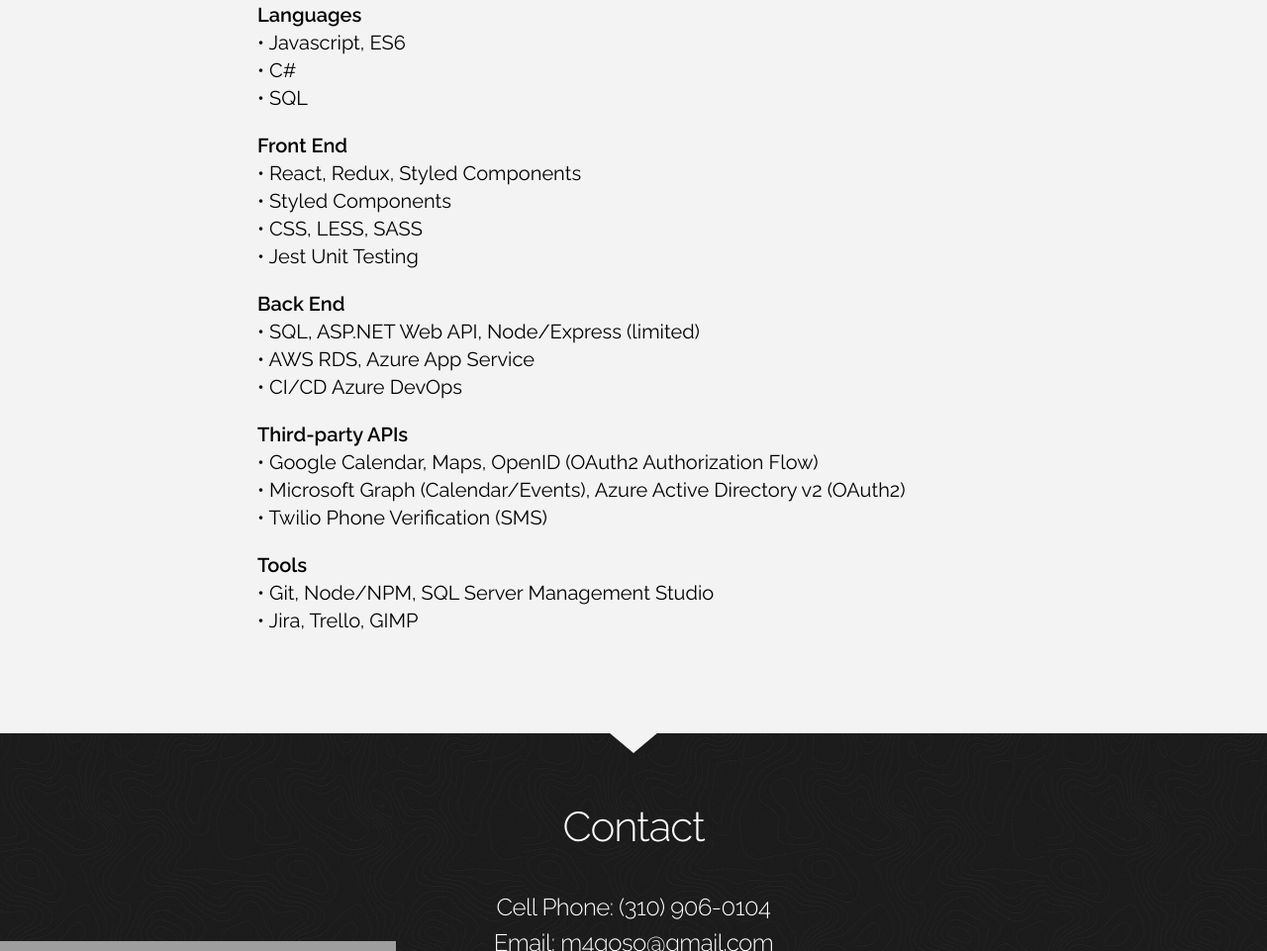
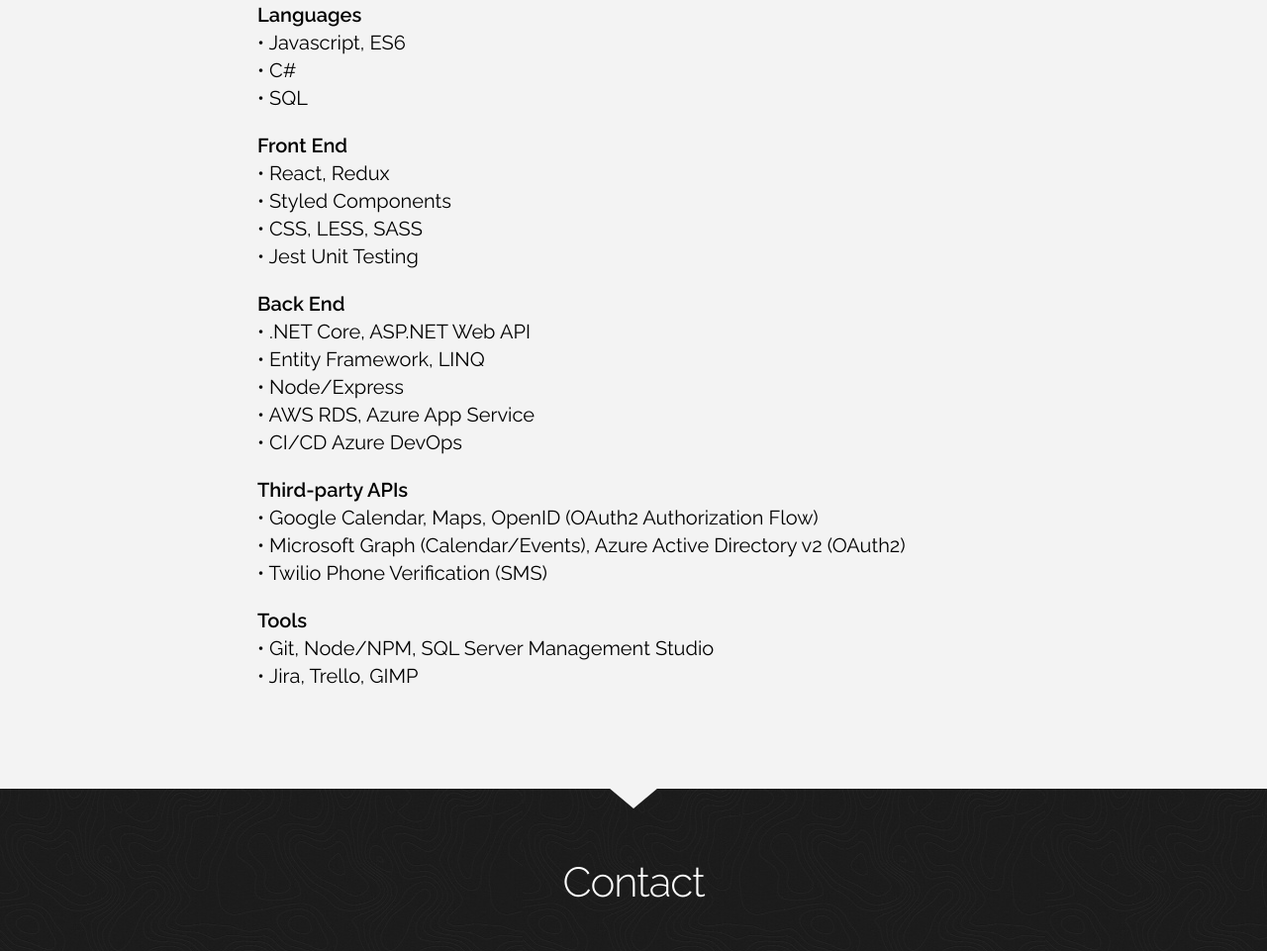
Before and after one commit to mfregoso/mfregoso.github.io, a plain HTML site: page index.html in a window 1280 px wide. Shown: the part 1873-2834 px from the top of the page at 99% size. Drawn offline with nearby package versions, Linux system fonts and the light colour scheme; grey boxes are pictures that could not be loaded.

Commit message:
update skills

```diff
--- a/index.html
+++ b/index.html
@@ -190,7 +190,7 @@
         <div class="lsin">
           <ul>
             <li>
-              &bull; React, Redux, Styled Components
+              &bull; React, Redux
             </li>
             <li>
               &bull; Styled Components
@@ -209,7 +209,13 @@
         <div class="lsin">
           <ul>
             <li>
-              &bull; SQL, ASP.NET Web API, Node/Express (limited)
+              &bull; .NET Core, ASP.NET Web API
+            </li>
+            <li>
+              &bull; Entity Framework, LINQ
+            </li>
+            <li>
+              &bull; Node/Express
             </li>
             <li>
               &bull; AWS RDS, Azure App Service
```
